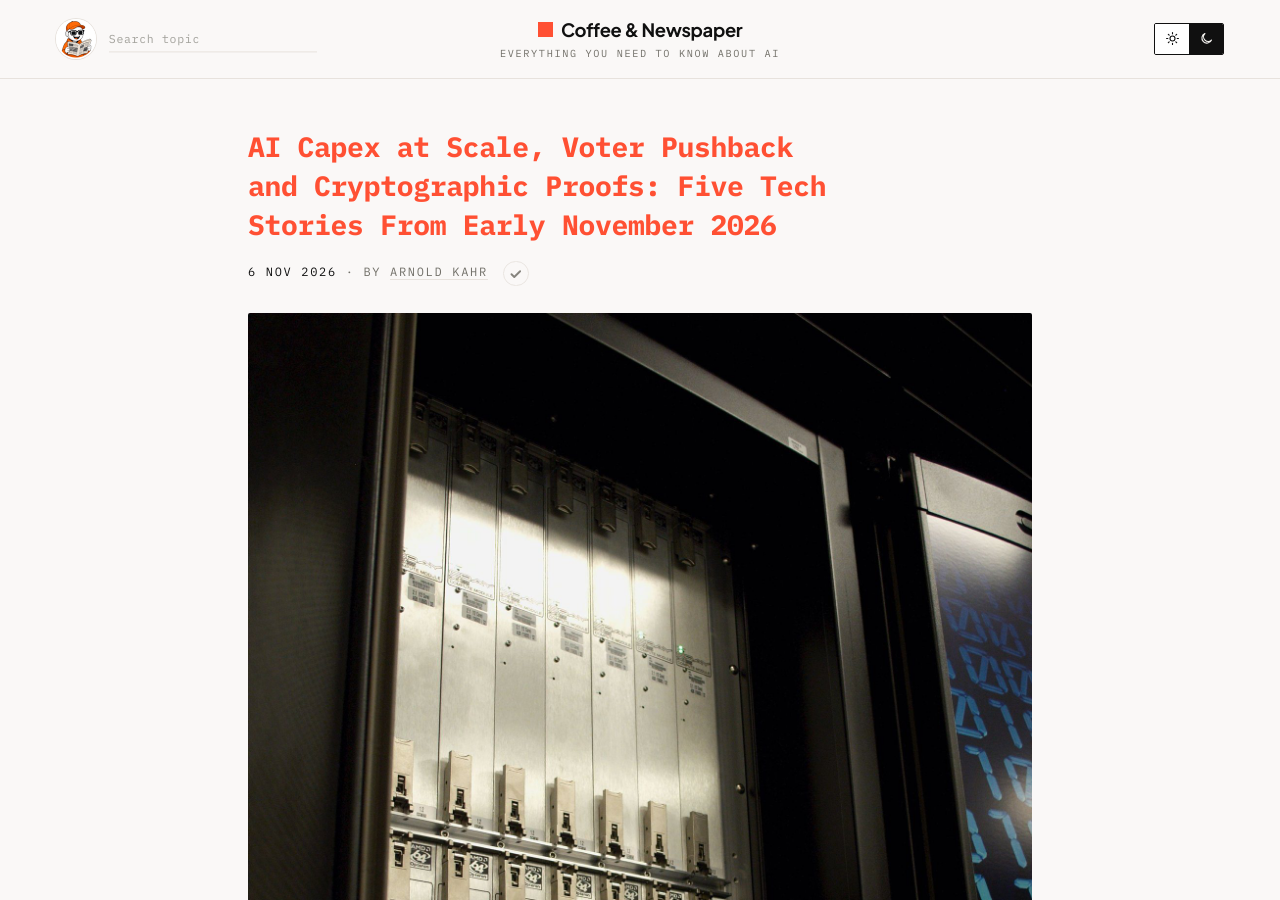
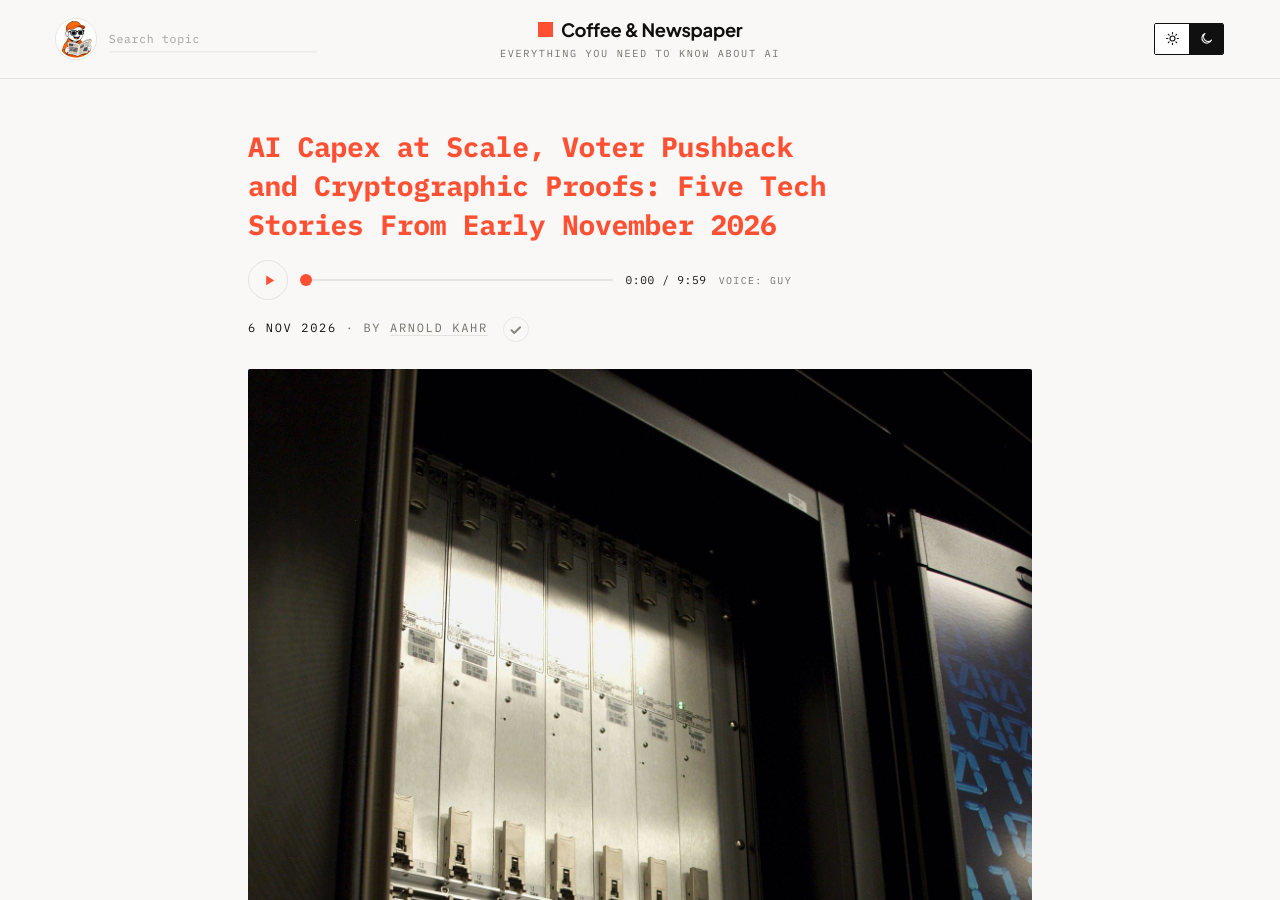
Before and after one commit to architect-high-level-core/coffee-and-newspaper, a Jekyll site: the page built from _posts/2026-11-06-ai-capex-voter-backlash-flashprove.md, in a window 1280 px wide and 900 px high. Built offline with Jekyll 4.4.1, drawn with Linux system fonts in a browser that asks for light colours.

Commit message:
Add read-aloud audio for 2026-11-06 AI capex / FlashProve post (Guy)

```diff
--- a/_posts/2026-11-06-ai-capex-voter-backlash-flashprove.md
+++ b/_posts/2026-11-06-ai-capex-voter-backlash-flashprove.md
@@ -12,6 +12,9 @@ image_credit: "Image: Dcoetzee, “Front of open Hopper Cray XE6 rack”, CC0 1.
 image_license: "CC0 1.0"
 image_license_url: "https://creativecommons.org/publicdomain/zero/1.0/"
 image_description: "Photograph of an open Hopper Cray XE6 compute rack with rows of hot-swappable AMD Opteron modules. Shared on Wikimedia Commons under CC0. It stands for high-performance computing and data-center hardware in general and does not show Anthropic, SpaceX, OpenAI or any product named in this article."
+audio: /assets/audio/ai-capex-voter-backlash-flashprove.mp3
+audio_voice: Guy
+audio_duration: "9:59"
 ---
 
 Early November 2026 is dominated by a simple tension: companies are locking in enormous spending on AI compute, while voters and communities push back on the power plants and data centers that spending requires. At the same time, labs are shipping quieter but important tools — cryptographic proofs that an answer really came from a named model, and Git systems built for armies of coding agents.
```
Also changed, not shown: 1 other file.
